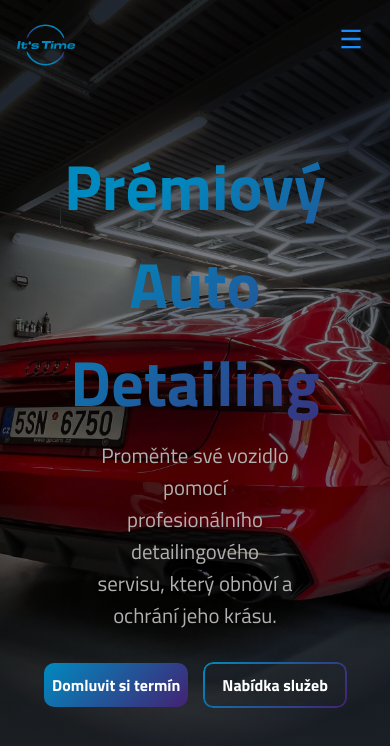
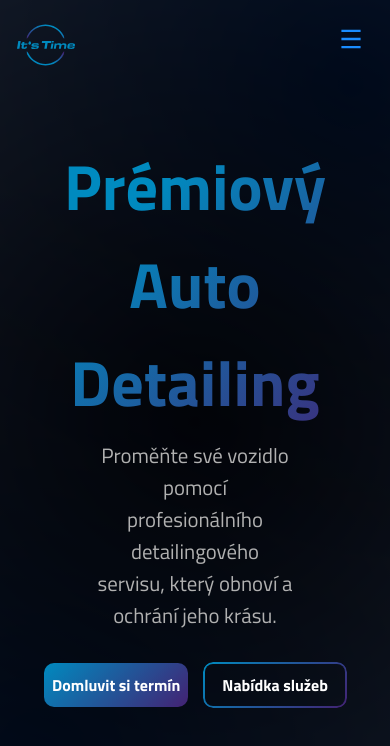
Before and after one commit to xzd3n3k/its_time, a SvelteKit app: page / in a window 390 px wide. Shown: the top 746 px of the page. Built offline with nearby package versions, Linux system fonts and the light colour scheme.

Commit message:
feat(home, navbar): fix logo on mobile, remov photo and use radial gradients for background

```diff
--- a/src/app.css
+++ b/src/app.css
@@ -45,7 +45,6 @@ body {
     height: 100%;
     overflow: hidden;
     font-family: system-ui, -apple-system, 'Segoe UI', Roboto, sans-serif;
-    background-color: #f8f9fa;
     color: #222;
     font-family: "Titillium Web", sans-serif;
 }
--- a/src/routes/+page.svelte
+++ b/src/routes/+page.svelte
@@ -8,13 +8,23 @@
 
 <style>
     .home {
-        background-image: url("/red_audi_back.jpeg"),
-            radial-gradient(
-                circle,
-                hsl(220 20% 8% / 0.8),
-                hsl(220 20% 8% / 0.6),
-                hsl(220 20% 8%) 70%
-            );
+        background-color: hsl(220, 25%, 12%);
+        background-image:
+                radial-gradient(
+                        circle at 90% 10%,
+                        hsl(210, 100%, 20%) 0%,
+                        transparent 60%
+                ),
+                radial-gradient(
+                        circle at 10% 90%,
+                        hsl(210, 100%, 18%) 0%,
+                        transparent 70%
+                ),
+                radial-gradient(
+                        circle at 50% 50%,
+                        hsl(220, 20%, 10%) 0%,
+                        transparent 100%
+                );
         background-size: cover;
         background-position: center;
         background-repeat: no-repeat;
--- a/src/routes/Navbar.svelte
+++ b/src/routes/Navbar.svelte
@@ -157,7 +157,7 @@ function openModal() {
     @media only screen and (max-width: 1024px) {
 
       .logo-mobile-version {
-        display: inline-block !important;
+        display: inline-flex !important;
       }
 
       .mobile-menu-toggle-button {
```
